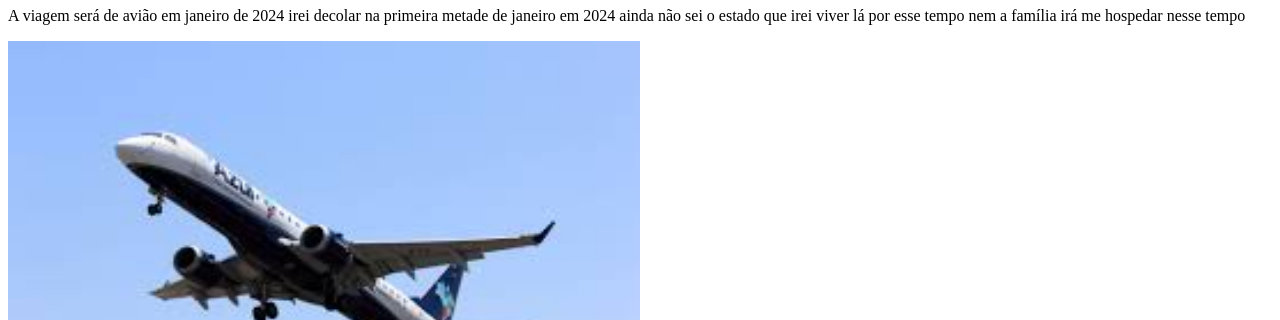
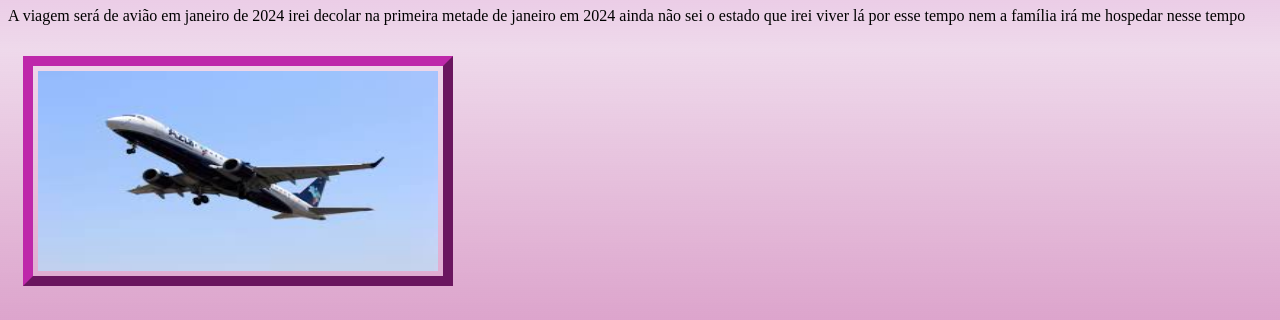
Before and after one commit to FelipeYuri0r/Projeto-Ganhando-o-mundo, a plain HTML site: page Index.html in a window 1280 px wide. Shown: the part 321-641 px from the top of the page. Drawn offline with Linux system fonts and the light colour scheme.

Commit message:
atualizando

```diff
--- a/Index.html
+++ b/Index.html
@@ -1,10 +1,11 @@
 <!DOCTYPE html>
-<html>
-    <head>
-       <title>Viagem para os EUA</title>
-       <link rel="stylesheet" href="style.css">
-    </head>
-    <body>
+<html lang="pt-br">
+<head>
+    <meta charset="UTF-8">
+    <title>Viagem Ganhando o mundo</title>
+    <link rel="stylesheet" href="style.css">
+</head>
+<body>
         <h1>Viagem para os EUA</h1>
         <p>Eu vou para os EUA no ano de 2024. </p>
     <p>Vou pois Ganhei uma vaga em um programa chamado ganhando o mundo. Acabei ganhando uma vaga para os EUA já que fui bem no teste de fluencia que selecionava os paises então recebi a oportunidade de estudar nos EUA por 6 meses.</p>
@@ -22,9 +23,5 @@
 <h1>Documentação para a viagem</h1>
 
 <p>A Documentação foi toda por conta do estudante, tive que ir atrás de uma nova identidade</p>
-
 </body>
-
-
-
-    </html>
+</html>
--- a/style.css
+++ b/style.css
@@ -1,7 +1,15 @@
+body {
+    background-image: linear-gradient(#d47cc9, rgba(182, 89, 167, 0.226), rgb(214, 145, 193));
+}
+
 #aviao {
-    font-size: 200px;
-    width: 50%;
+    height: 200px;
+    width: 400px;
+    padding: 5px;
+    margin: 15px;
+    border: 10px outset rgb(190, 40, 170);
 }
+
 #viagem {
     font-size: 200px;
     width: 50%;
```
